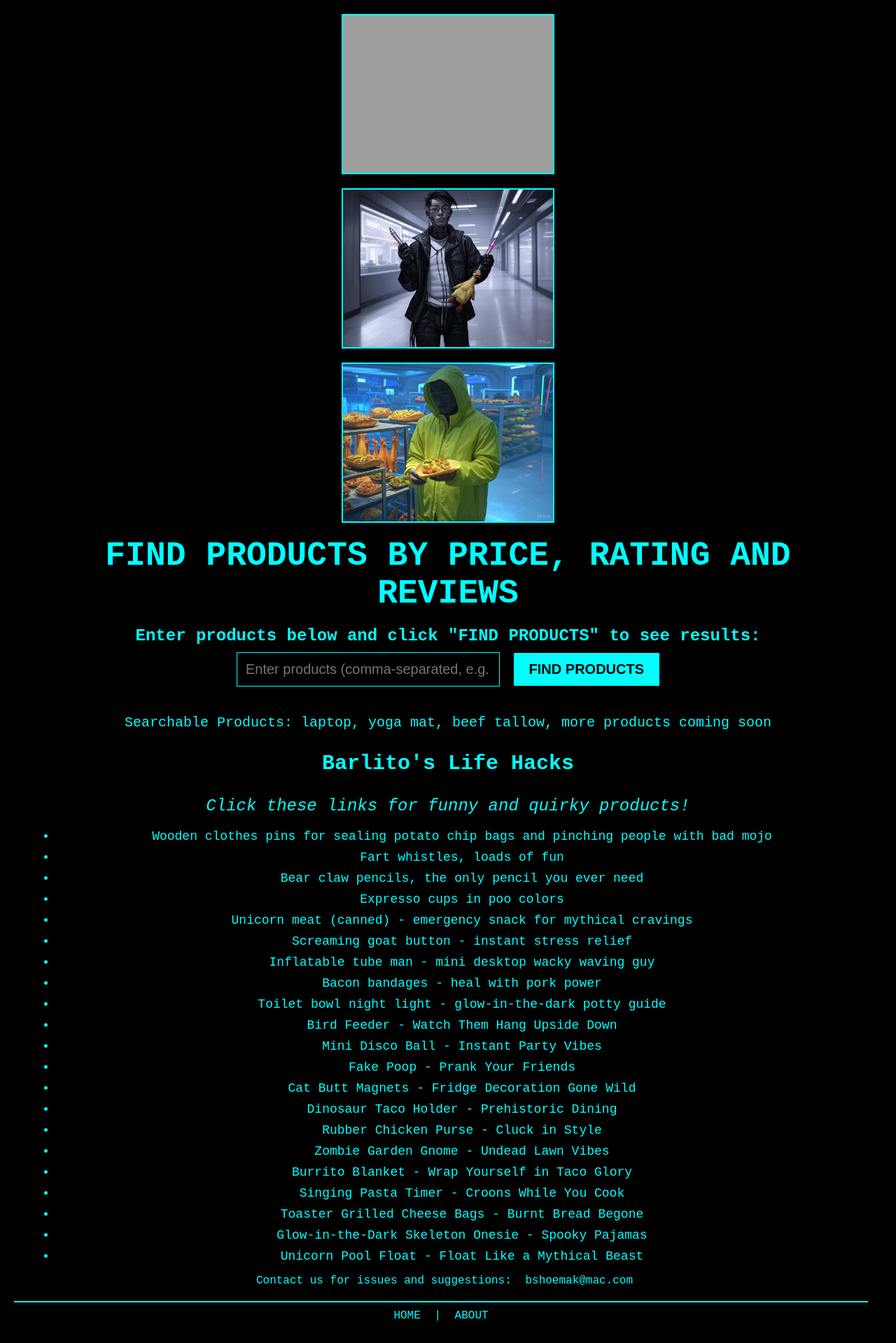
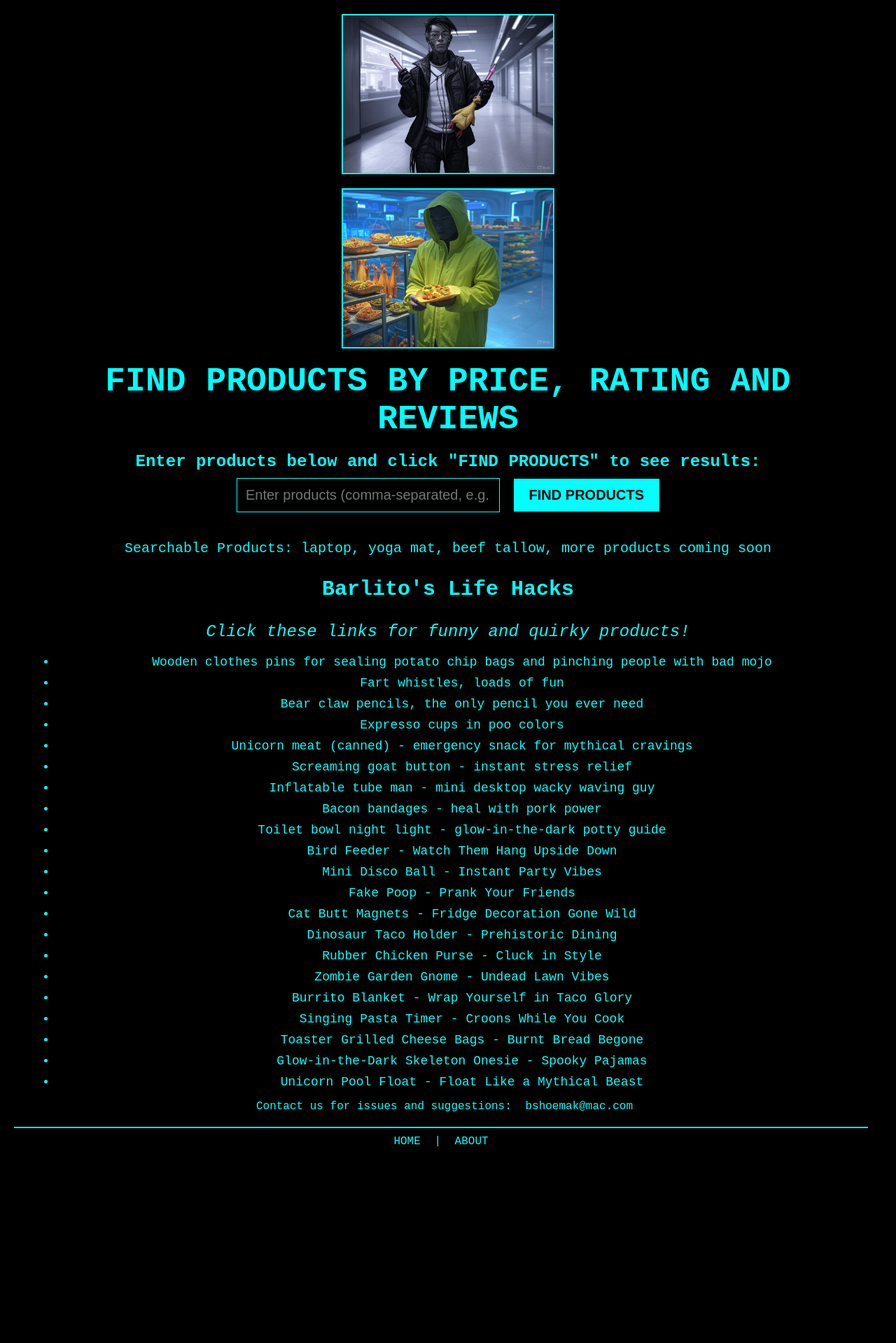
Before and after one commit to bshoemak2/shopping-assistant, a Flask app: page / in a window 1280 px wide. Shown: the part 155-2074 px from the top of the page at 70% size. After the commit the page ends 1793 px from the top, so only its background shows below. Run offline with Flask 3, Linux system fonts and the light colour scheme; some libraries are stand-ins or nearby versions; grey boxes are pictures that could not be loaded.

Commit message:
Remove funny_shopping_image.png from home page

```diff
--- a/templates/home.html
+++ b/templates/home.html
@@ -111,7 +111,6 @@
         <h1 style="margin: 0;">SHOPPING ASSISTANT BETA</h1>
     </header>
     <div style="margin: 20px;">
-        <img src="{{ url_for('static', filename='funny_shopping_image.jpg') }}" alt="Barlito's Shopping Juggle" class="funny-image">
         <img src="{{ url_for('static', filename='funny_image_2.jpg') }}" alt="Cyberpunk Shopper Chaos" class="funny-image">
         <img src="{{ url_for('static', filename='funny_image_3.jpg') }}" alt="Neon Bargain Hunt" class="funny-image">
         <h1>FIND PRODUCTS BY PRICE, RATING AND REVIEWS</h1>
```
